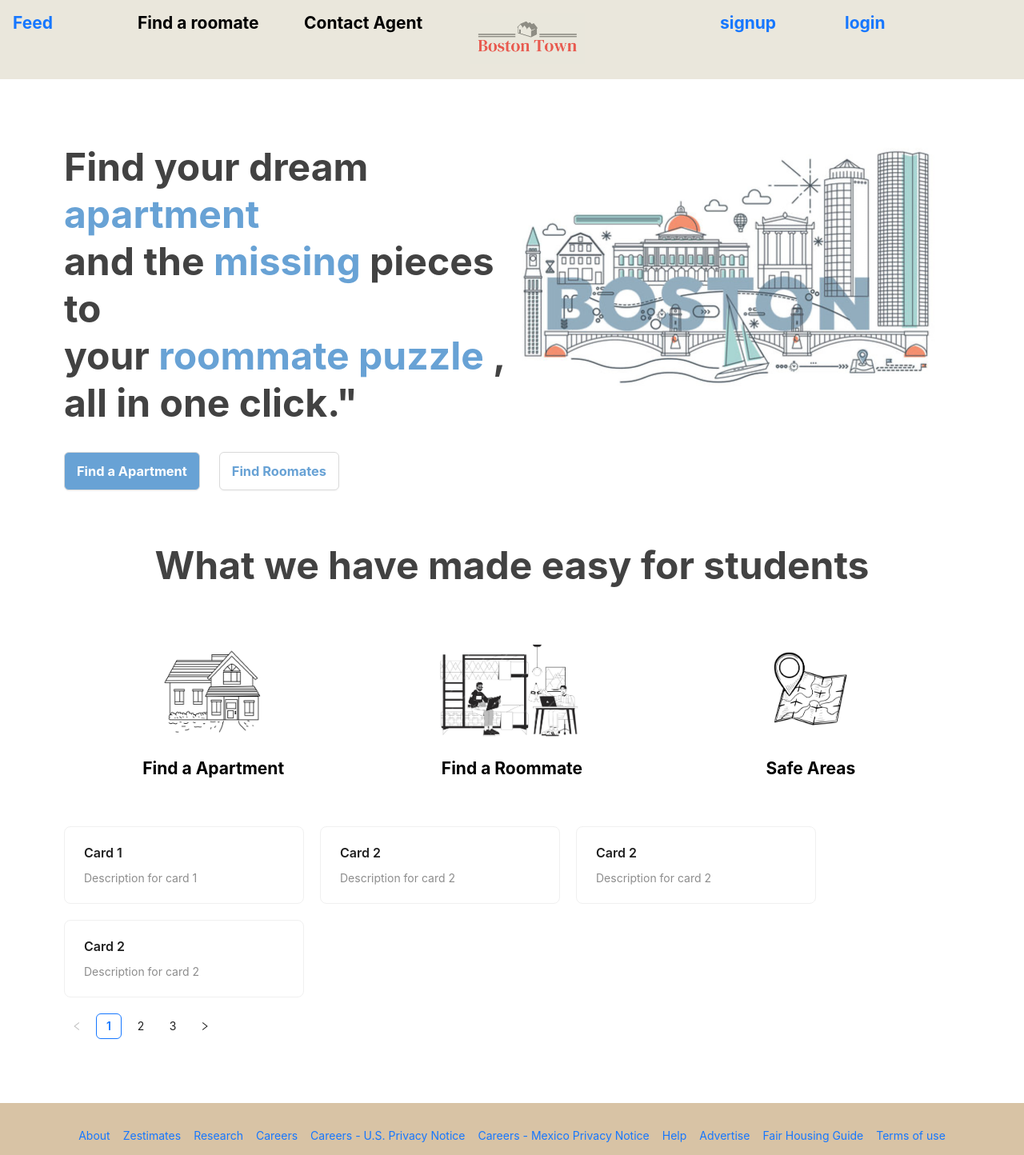
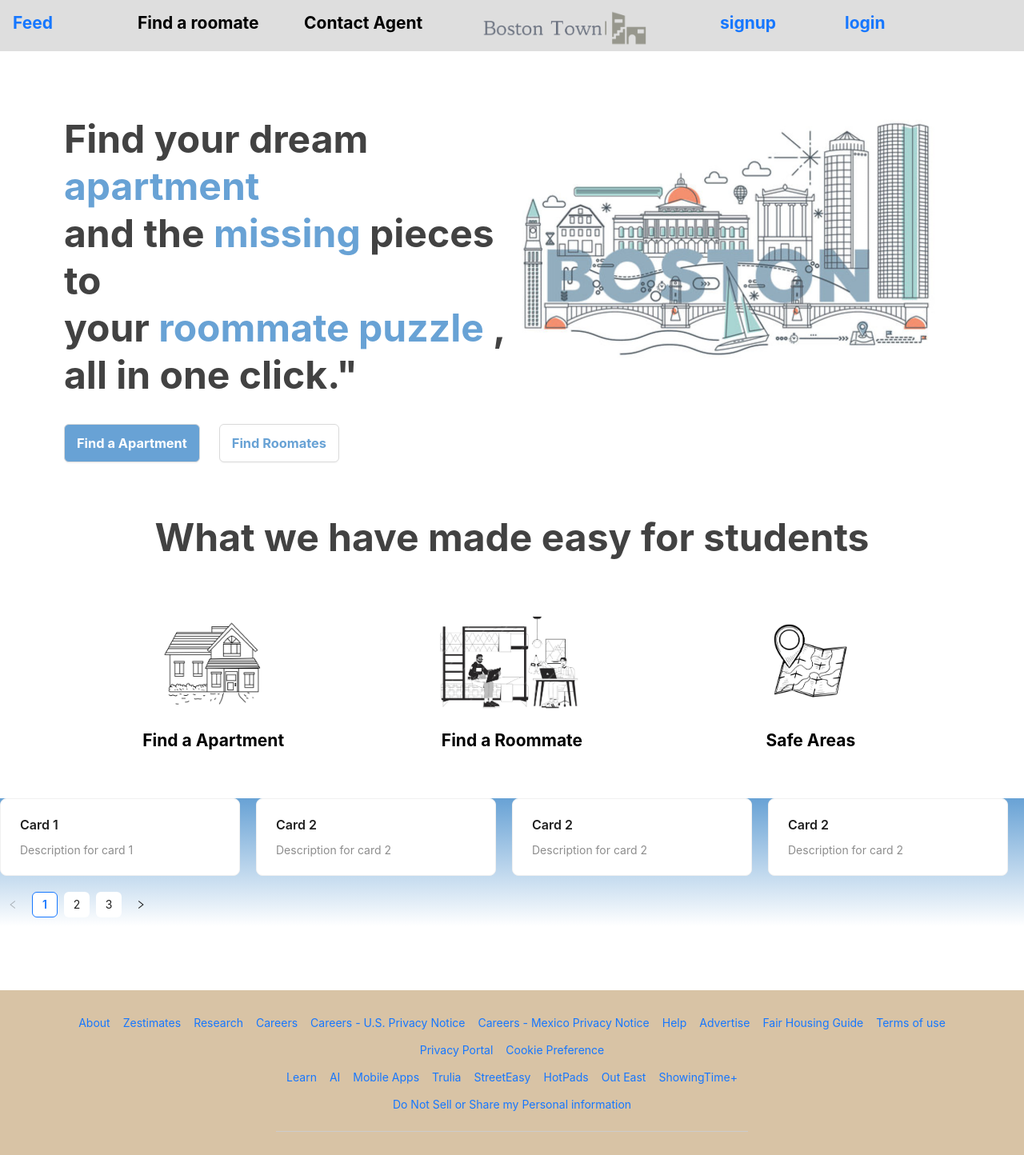
Before and after one commit to gadanishant/Test, a React (Create React App) app in the folder boston-town/: page / in a window 1280 px wide. Shown: the top 1444 px of the page at 80% size. Built offline with nearby package versions, Linux system fonts and the light colour scheme.

Commit message:
navbar fixed

```diff
--- a/boston-town/src/components/navbar/navbar.css
+++ b/boston-town/src/components/navbar/navbar.css
@@ -5,14 +5,23 @@
 
 .nav_logo{
     height: 4rem;
+    margin-top: -1rem;
 }
 
 .background{
-    background-color: #EAE7DC;
+    background-color: #dedede;
     /* padding: 0rem 2rem 0rem 2rem; */
     padding: 1rem !important;
+    height: 4rem;
+
 }
 
 .margin_auto #Col{
     margin: auto;
 }
+
+.navposition{
+    position: fixed;
+    width: -webkit-fill-available;
+    z-index: 100;
+}
--- a/boston-town/src/components/navbar/navbar.js
+++ b/boston-town/src/components/navbar/navbar.js
@@ -1,11 +1,11 @@
 import { Col, Row } from 'antd';
 import { Link } from 'react-router-dom';
-import logo from '../../../src/assets/images/logo.png';
+import logo from '../../../src/assets/images/logo3.png';
 import "./navbar.css";
 
 const Navbar = () => {
     return (
-        <div>
+        <div className='navposition'>
             <Row className="background margin_auto">
                 <Col xs={2} sm={4} md={6} lg={3} xl={3} xxl={3}>
                     <h2> <Link to="/feed">Feed</Link></h2>
--- a/boston-town/src/pages/home.css
+++ b/boston-town/src/pages/home.css
@@ -1,5 +1,5 @@
 .padding_home{
-    padding: 5rem;
+    padding: 9rem 5rem 5rem 5rem;
 }
 
 .home{
@@ -60,3 +60,10 @@
     height: 8rem;
     margin-top: 4rem;
 }
+.row3_color {
+    background: #68a2d5; /* Fallback color */
+    background: linear-gradient(to top, #fff 0%, #68a2d5 100%);
+    margin-left: -5rem;
+    margin-right: -5rem;
+    height: 10rem;
+}
```
